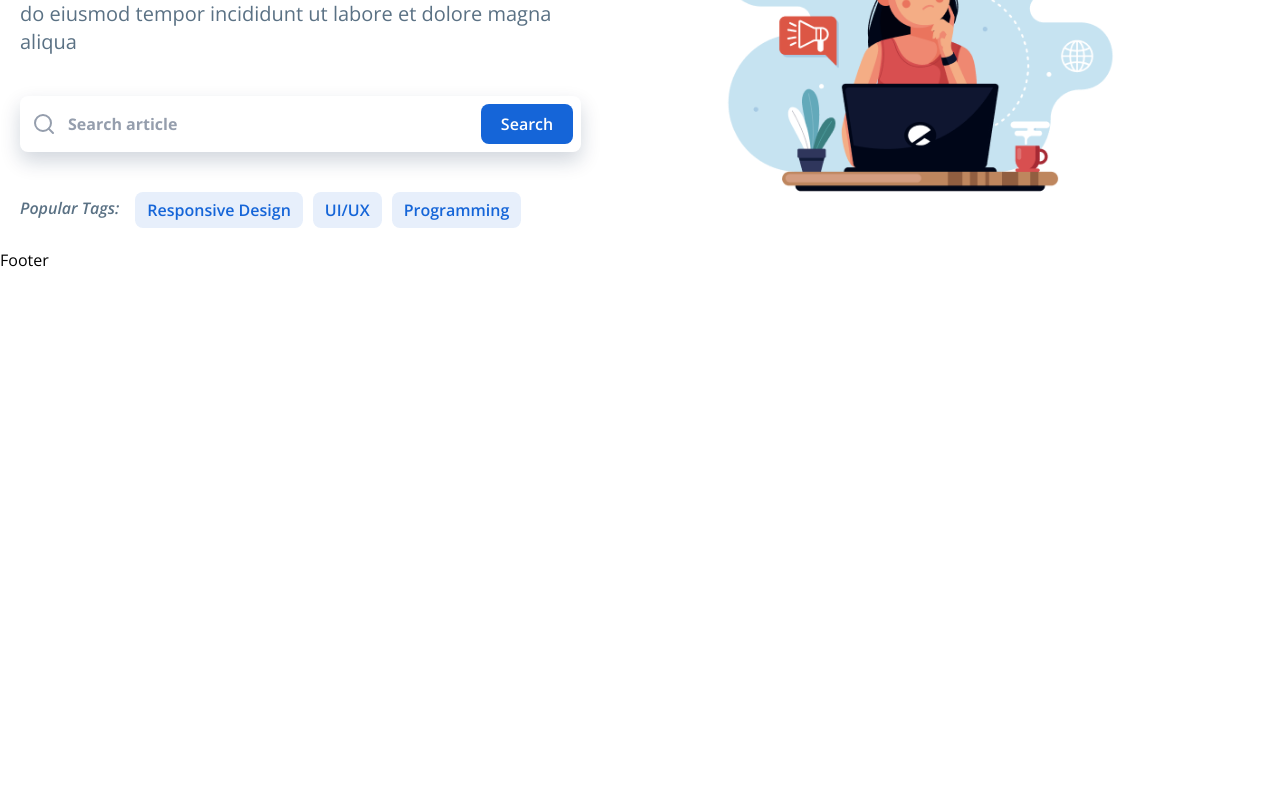
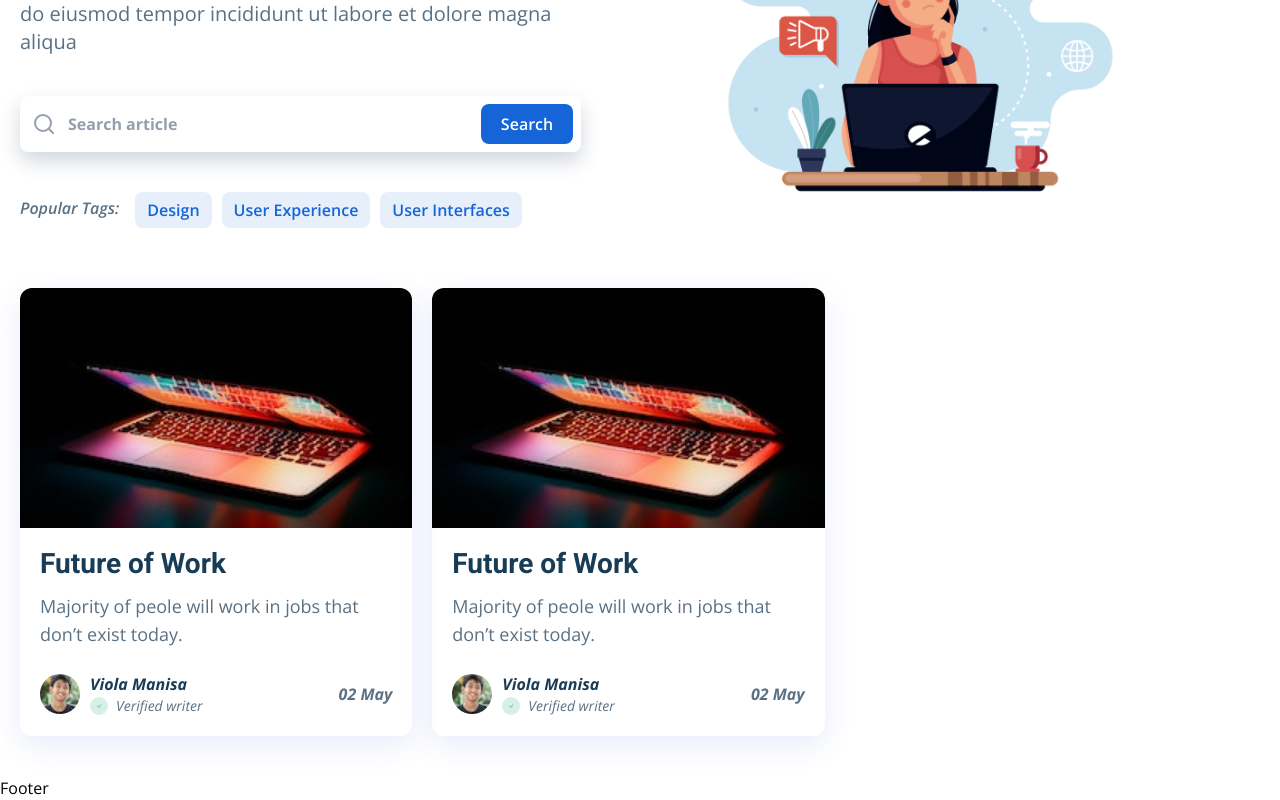
Before and after one commit to Mo-Gamer-2000/frontend_blog_app, a React (Create React App) app: page / in a window 1280 px wide. Shown: the part 288-1088 px from the top of the page. Before the commit the page ends 800 px from the top, so only its background shows below. Built offline with nearby package versions, Linux system fonts and the light colour scheme.

Commit message:
Article card component created

```diff
--- /dev/null
+++ b/src/components/ArticleCard.jsx
@@ -0,0 +1,53 @@
+import React from "react";
+import { BsCheckLg } from "react-icons/bs";
+
+import { images } from "../constants";
+
+const ArticleCard = ({ className }) => {
+  return (
+    <div
+      className={`rounded-xl overflow-hidden shadow-[rgba(7,_65,_210,_0.1)_0px_9px_30px] ${className}`}
+    >
+      <img
+        src={images.Post1Image}
+        alt="title"
+        className="w-full object-cover object-center h-auto md:h-52 lg:h-48 xl:h-60"
+      />
+      <div className="p-5">
+        <h2 className="font-roboto font-bold text-xl text-dark-soft md:text-2xl lg:text-[28px]">
+          Future of Work
+        </h2>
+        <p className="text-dark-light mt-3 text-sm md:text-lg">
+          Majority of peole will work in jobs that don’t exist today.
+        </p>
+        <div className="flex justify-between flex-nowrap items-center mt-6">
+          <div className="flex items-center gap-x-2 md:gap-x-2.5">
+            <img
+              src={images.PostProfileImage}
+              alt="post profile"
+              className="rounded-full w-9 h-9 md:w-10 md:h-10"
+            />
+            <div className="flex flex-col">
+              <h4 className="font-bold italic text-dark-soft text-sm md:text-base">
+                Viola Manisa
+              </h4>
+              <div className="flex items-center gap-x-2">
+                <span className="bg-[#36B37E] w-fit bg-opacity-20 p-1.5 rounded-full">
+                  <BsCheckLg className="w-1.5 h-1.5 text-[#36B37E]" />
+                </span>
+                <span className="italic text-dark-light text-xs md:text-sm">
+                  Verified writer
+                </span>
+              </div>
+            </div>
+          </div>
+          <span className="font-bold text-dark-light italic text-sm md:text-base">
+            02 May
+          </span>
+        </div>
+      </div>
+    </div>
+  );
+};
+
+export default ArticleCard;
--- a/src/components/Header.jsx
+++ b/src/components/Header.jsx
@@ -71,7 +71,7 @@
   };
 
   return (
-    <section>
+    <section className="sticky top-0 left-0 right-0 z-50 bg-white">
       <header className="container mx-auto px-5 flex justify-between py-4 items-center">
         <div>
           <img className="w-[112px]" src={images.Logo} alt="logo" />
--- a/src/constants/images.js
+++ b/src/constants/images.js
@@ -1,9 +1,13 @@
 import Logo from "../assets/Logo.png";
 import HeroImage from "../assets/HeroImage.png";
+import Post1Image from "../assets/posts/post1.jpg";
+import PostProfileImage from "../assets/posts/post-profile.jpg";
 
 const images = {
   Logo,
   HeroImage,
+  Post1Image,
+  PostProfileImage,
 };
 
 export default images;
--- a/src/pages/home/HomePage.jsx
+++ b/src/pages/home/HomePage.jsx
@@ -1,11 +1,13 @@
 import React from "react";
 import MainLayout from "../../components/MainLayout";
 import Hero from "./container/Hero";
+import Articles from "./container/Articles";
 
 const HomePage = () => {
   return (
     <MainLayout>
       <Hero />
+      <Articles />
     </MainLayout>
   );
 };
--- /dev/null
+++ b/src/pages/home/container/Articles.jsx
@@ -0,0 +1,14 @@
+import React from "react";
+
+import ArticleCard from "../../../components/ArticleCard";
+
+const Articles = () => {
+  return (
+    <section className="container mx-auto flex flex-wrap md:gap-x-5 gap-y-5 px-5 py-10">
+      <ArticleCard className="w-full md:w-[calc(50%-20px)] lg:w-[calc(33.33%-21px)]" />
+      <ArticleCard className="w-full md:w-[calc(50%-20px)] lg:w-[calc(33.33%-21px)]" />
+    </section>
+  );
+};
+
+export default Articles;
--- a/src/pages/home/container/Hero.jsx
+++ b/src/pages/home/container/Hero.jsx
@@ -1,19 +1,20 @@
 import React from "react";
 import { FiSearch } from "react-icons/fi";
+
 import { images } from "../../../constants";
 
 const Hero = () => {
   return (
     <section className="container mx-auto flex flex-col px-5 py-5 lg:flex-row">
       <div className="mt-10 lg:w-1/2">
-        <h1 className="font-roboto text-3xl text-center font-bold text-dark-soft md:text-5xl lg:text-left lg:max-w-[540px]">
+        <h1 className="font-roboto text-3xl text-center font-bold text-dark-soft md:text-5xl lg:text-4xl xl:text-5xl lg:text-left lg:max-w-[540px]">
           Read the most interesting articles
         </h1>
-        <p className="text-dark-light mt-4 text-center md:text-xl lg:text-left">
+        <p className="text-dark-light mt-4 text-center md:text-xl lg:text-base xl:text-xl lg:text-left">
           Lorem ipsum dolor sit amet, consectetur adipiscing elit, sed do
           eiusmod tempor incididunt ut labore et dolore magna aliqua
         </p>
-        <div className="flex flex-col gap-y-2.5 mt-10 relative">
+        <div className="flex flex-col gap-y-2.5 mt-10 lg:mt-6 xl:mt-10 relative">
           <div className="relative">
             <FiSearch className="absolute left-3 top-1/2 -translate-y-1/2 w-6 h-6 text-[#959EAD]" />
             <input
@@ -27,18 +28,18 @@
           </button>
         </div>
         <div className="flex mt-4 flex-col lg:flex-row lg:items-start lg:flex-nowrap lg:gap-x-4 lg:mt-7">
-          <span className="text-dark-light font-semibold italic mt-2 lg:mt-4">
+          <span className="text-dark-light font-semibold italic mt-2 lg:mt-4 lg:text-sm xl:text-base">
             Popular Tags:
           </span>
-          <ul className="flex flex-wrap gap-x-2.5 gap-y-2.5 mt-3">
+          <ul className="flex flex-wrap gap-x-2.5 gap-y-2.5 mt-3 lg:text-sm xl:text-base">
             <li className="rounded-lg bg-primary bg-opacity-10 px-3 py-1.5 text-primary font-semibold">
-              Responsive Design
+              Design
             </li>
             <li className="rounded-lg bg-primary bg-opacity-10 px-3 py-1.5 text-primary font-semibold">
-              UI/UX
+              User Experience
             </li>
             <li className="rounded-lg bg-primary bg-opacity-10 px-3 py-1.5 text-primary font-semibold">
-              Programming
+              User Interfaces
             </li>
           </ul>
         </div>
```
